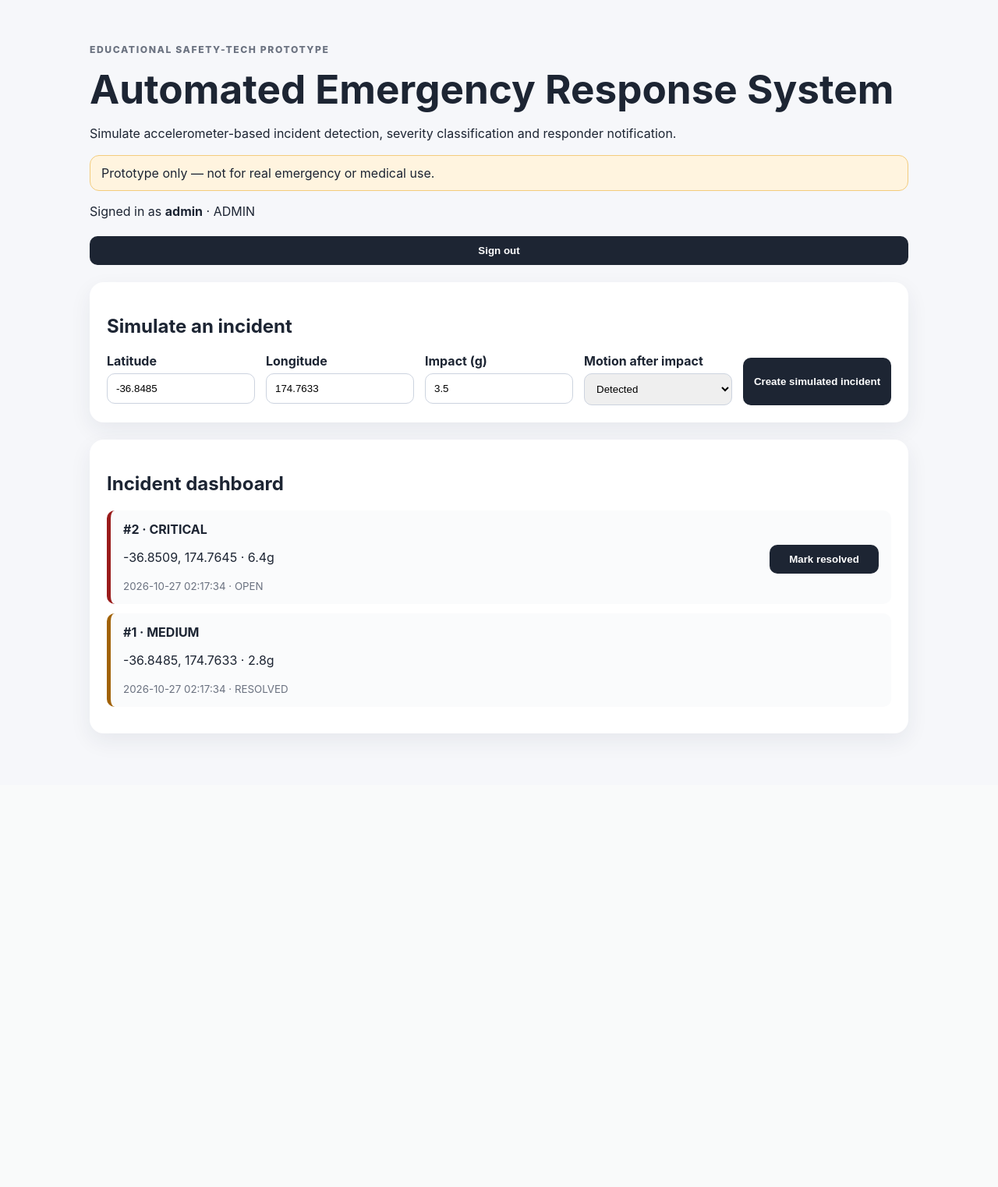
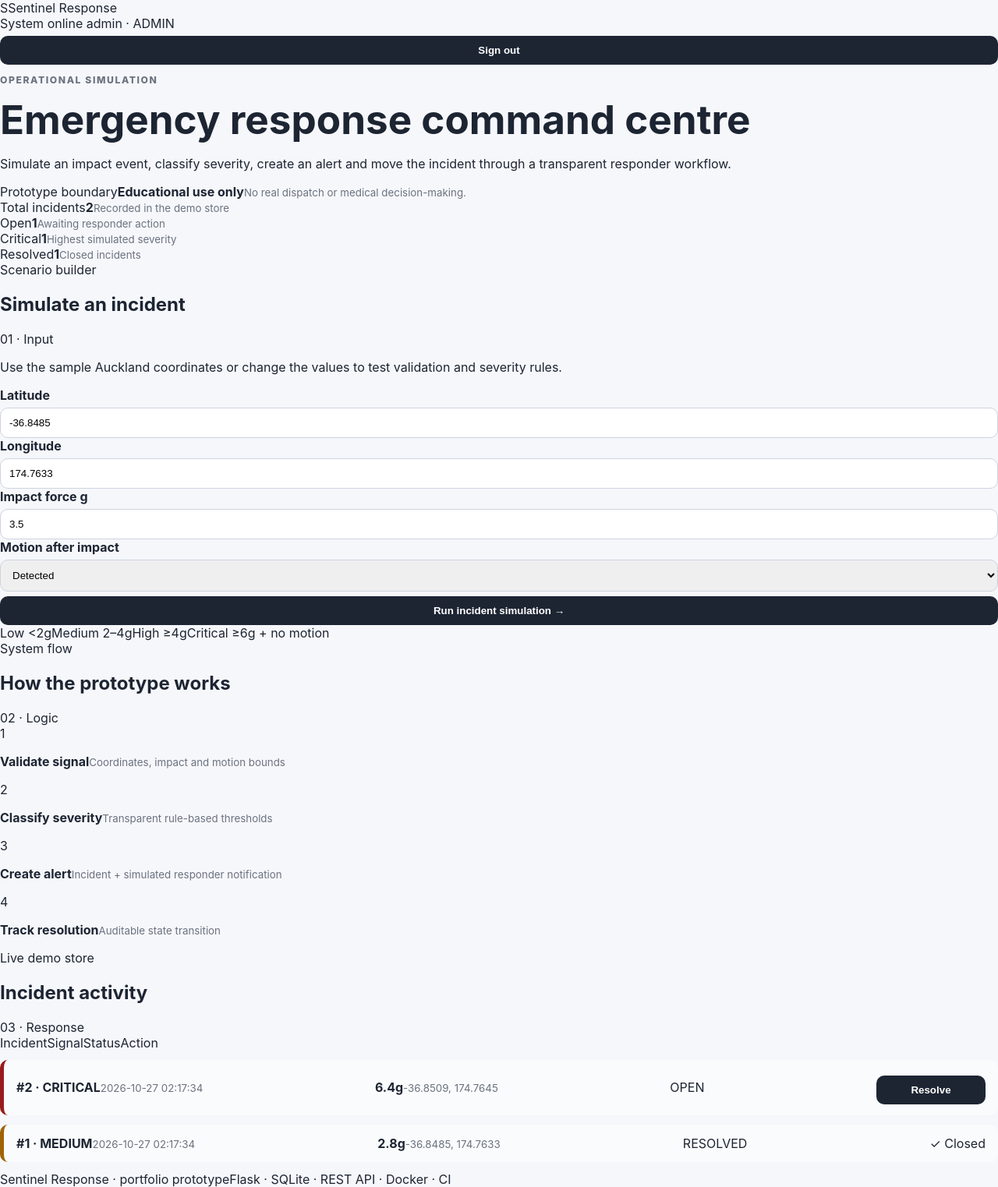
Before and after one commit to rsswethaa/automated-emergency-response-system, a Flask app: page / in a window 1280 px wide. Shown: the whole page at 78% size. Before the commit the page ends 947 px from the top, so only its background shows below. Run offline with Flask 3, Linux system fonts and the light colour scheme; the visitor is signed in with stand-in values (Sample User, id 1); data comes from the database, SQL or seed files in the repository; some libraries are stand-ins or nearby versions.

Commit message:
Redesign emergency response command dashboard

```diff
--- a/templates/index.html
+++ b/templates/index.html
@@ -1,9 +1,88 @@
 <!doctype html>
 <html lang="en">
-<head><meta charset="utf-8"><meta name="viewport" content="width=device-width, initial-scale=1"><title>Automated Emergency Response System</title><link rel="stylesheet" href="{{ url_for('static', filename='style.css') }}"></head>
-<body><main class="container">
-<header><p class="eyebrow">Educational Safety-Tech Prototype</p><h1>Automated Emergency Response System</h1><p>Simulate accelerometer-based incident detection, severity classification and responder notification.</p><div class="warning">Prototype only — not for real emergency or medical use.</div><p>Signed in as <strong>{{ current_user.username }}</strong> · {{ current_user.role }}</p><form action="{{ url_for('logout') }}" method="post"><input type="hidden" name="csrf_token" value="{{ csrf_token() }}"><button type="submit">Sign out</button></form></header>
-{% with messages=get_flashed_messages(with_categories=true) %}{% if messages %}<section class="card">{% for category,message in messages %}<p class="flash flash-{{ category }}">{{ message }}</p>{% endfor %}</section>{% endif %}{% endwith %}
-<section class="card"><h2>Simulate an incident</h2><form action="{{ url_for('create_incident') }}" method="post" class="grid"><input type="hidden" name="csrf_token" value="{{ csrf_token() }}"><label>Latitude<input name="latitude" type="number" step="any" min="-90" max="90" value="-36.8485" required></label><label>Longitude<input name="longitude" type="number" step="any" min="-180" max="180" value="174.7633" required></label><label>Impact (g)<input name="impact_g" type="number" step="0.1" min="0" max="100" value="3.5" required></label><label>Motion after impact<select name="motion_after_impact"><option value="yes">Detected</option><option value="no">Not detected</option></select></label><button type="submit">Create simulated incident</button></form></section>
-<section class="card"><h2>Incident dashboard</h2><div class="incidents">{% for incident in incidents %}<article class="incident severity-{{ incident.severity|lower }}"><div><strong>#{{ incident.id }} · {{ incident.severity }}</strong><p>{{ incident.latitude }}, {{ incident.longitude }} · {{ incident.impact_g }}g</p><small>{{ incident.created_at }} · {{ incident.status }}</small></div>{% if incident.status != 'RESOLVED' %}<form action="{{ url_for('resolve_incident', incident_id=incident.id) }}" method="post"><input type="hidden" name="csrf_token" value="{{ csrf_token() }}"><button>Mark resolved</button></form>{% endif %}</article>{% else %}<p>No incidents recorded.</p>{% endfor %}</div></section>
-</main></body></html>
+<head>
+  <meta charset="utf-8">
+  <meta name="viewport" content="width=device-width,initial-scale=1">
+  <title>Sentinel Response | Command Centre</title>
+  <link rel="stylesheet" href="{{ url_for('static', filename='style.css') }}">
+</head>
+<body>
+  <div class="app-shell">
+    <nav class="topbar">
+      <div class="brand-lockup"><span class="brand-mark">S</span><span>Sentinel Response</span></div>
+      <div class="nav-actions">
+        <span class="status-pill"><i></i> System online</span>
+        <span class="user-chip">{{ current_user.username }} · {{ current_user.role }}</span>
+        <form action="{{ url_for('logout') }}" method="post" class="inline-form"><input type="hidden" name="csrf_token" value="{{ csrf_token() }}"><button class="ghost-btn" type="submit">Sign out</button></form>
+      </div>
+    </nav>
+
+    <main class="page-wrap">
+      <section class="dashboard-hero">
+        <div>
+          <p class="eyebrow">Operational simulation</p>
+          <h1>Emergency response command centre</h1>
+          <p class="lede">Simulate an impact event, classify severity, create an alert and move the incident through a transparent responder workflow.</p>
+        </div>
+        <div class="hero-badge"><span>Prototype boundary</span><strong>Educational use only</strong><small>No real dispatch or medical decision-making.</small></div>
+      </section>
+
+      {% with messages=get_flashed_messages(with_categories=true) %}{% if messages %}<section class="flash-stack">{% for category,message in messages %}<div class="flash flash-{{ category }}">{{ message }}</div>{% endfor %}</section>{% endif %}{% endwith %}
+
+      <section class="kpi-grid">
+        <article class="kpi"><span>Total incidents</span><strong>{{ summary.total or 0 }}</strong><small>Recorded in the demo store</small></article>
+        <article class="kpi"><span>Open</span><strong>{{ summary.open_count or 0 }}</strong><small>Awaiting responder action</small></article>
+        <article class="kpi critical-kpi"><span>Critical</span><strong>{{ summary.critical_count or 0 }}</strong><small>Highest simulated severity</small></article>
+        <article class="kpi"><span>Resolved</span><strong>{{ summary.resolved_count or 0 }}</strong><small>Closed incidents</small></article>
+      </section>
+
+      <section class="workspace-grid">
+        <article class="panel simulator-panel">
+          <div class="panel-head"><div><span class="mini-label">Scenario builder</span><h2>Simulate an incident</h2></div><span class="step-chip">01 · Input</span></div>
+          <p class="panel-copy">Use the sample Auckland coordinates or change the values to test validation and severity rules.</p>
+          <form action="{{ url_for('create_incident') }}" method="post" class="scenario-form">
+            <input type="hidden" name="csrf_token" value="{{ csrf_token() }}">
+            <div class="form-grid">
+              <label>Latitude<input name="latitude" type="number" step="any" min="-90" max="90" value="-36.8485" required></label>
+              <label>Longitude<input name="longitude" type="number" step="any" min="-180" max="180" value="174.7633" required></label>
+              <label>Impact force <span class="unit">g</span><input name="impact_g" type="number" step="0.1" min="0" max="100" value="3.5" required></label>
+              <label>Motion after impact<select name="motion_after_impact"><option value="yes">Detected</option><option value="no">Not detected</option></select></label>
+            </div>
+            <button class="primary-btn" type="submit">Run incident simulation <span>→</span></button>
+          </form>
+          <div class="severity-guide">
+            <span><i class="dot low"></i>Low &lt;2g</span><span><i class="dot medium"></i>Medium 2–4g</span><span><i class="dot high"></i>High ≥4g</span><span><i class="dot critical"></i>Critical ≥6g + no motion</span>
+          </div>
+        </article>
+
+        <article class="panel architecture-panel">
+          <div class="panel-head"><div><span class="mini-label">System flow</span><h2>How the prototype works</h2></div><span class="step-chip">02 · Logic</span></div>
+          <div class="flow-list">
+            <div><span>1</span><p><strong>Validate signal</strong><small>Coordinates, impact and motion bounds</small></p></div>
+            <div><span>2</span><p><strong>Classify severity</strong><small>Transparent rule-based thresholds</small></p></div>
+            <div><span>3</span><p><strong>Create alert</strong><small>Incident + simulated responder notification</small></p></div>
+            <div><span>4</span><p><strong>Track resolution</strong><small>Auditable state transition</small></p></div>
+          </div>
+        </article>
+      </section>
+
+      <section class="panel incident-panel">
+        <div class="panel-head"><div><span class="mini-label">Live demo store</span><h2>Incident activity</h2></div><span class="step-chip">03 · Response</span></div>
+        <div class="incident-table-head"><span>Incident</span><span>Signal</span><span>Status</span><span>Action</span></div>
+        <div class="incidents">
+          {% for incident in incidents %}
+          <article class="incident severity-{{ incident.severity|lower }}">
+            <div class="incident-id"><span class="severity-dot"></span><div><strong>#{{ incident.id }} · {{ incident.severity }}</strong><small>{{ incident.created_at }}</small></div></div>
+            <div class="signal-data"><strong>{{ incident.impact_g }}g</strong><small>{{ incident.latitude }}, {{ incident.longitude }}</small></div>
+            <div><span class="state-badge state-{{ incident.status|lower }}">{{ incident.status }}</span></div>
+            <div>{% if incident.status != 'RESOLVED' %}<form action="{{ url_for('resolve_incident', incident_id=incident.id) }}" method="post"><input type="hidden" name="csrf_token" value="{{ csrf_token() }}"><button class="compact-btn" type="submit">Resolve</button></form>{% else %}<span class="resolved-mark">✓ Closed</span>{% endif %}</div>
+          </article>
+          {% else %}<div class="empty-state"><strong>No incidents yet</strong><span>Run a scenario above to populate the command centre.</span></div>{% endfor %}
+        </div>
+      </section>
+
+      <footer class="product-footer"><span>Sentinel Response · portfolio prototype</span><span>Flask · SQLite · REST API · Docker · CI</span></footer>
+    </main>
+  </div>
+</body>
+</html>
```
